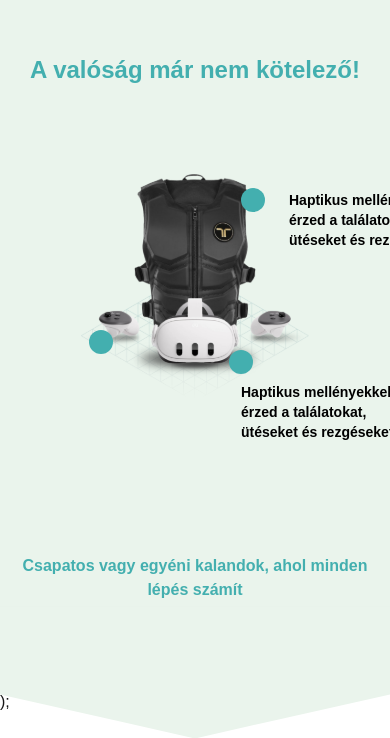
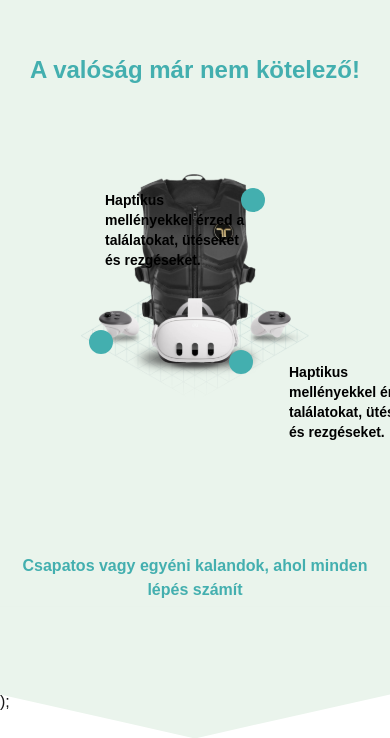
Before and after one commit to butus77/vrvilagszeged, a Next.js app: page / in a window 390 px wide. Shown: the part 804-1542 px from the top of the page. Built offline with nearby package versions, Linux system fonts and the light colour scheme.

Commit message:
mobilnezet igazitas

```diff
--- a/app/SecondSection.js
+++ b/app/SecondSection.js
@@ -22,7 +22,7 @@ export default function SecondSection() {
             title="Mellkasi rezgés"
           ></button>
 
-          <div className="absolute top-4 left-52 w-40 text-sm text-black font-bold text-left">
+          <div className="absolute top-4 left-6 sm:left-52 max-w-[150px] break-words w-40 text-sm text-black font-bold text-left">
             Haptikus mellényekkel érzed a találatokat, ütéseket és rezgéseket.
           </div>
           {/* Bal oldal közepe */}
@@ -36,7 +36,8 @@ export default function SecondSection() {
             className="absolute bottom-7 right-14 z-20 bg-[#43AFAF] w-6 h-6 rounded-full hover:bg-[#367D7E] transition"
             title="Alsó rész"
           ></button>
-          <div className="absolute -bottom-10 left-40 w-40 text-sm text-black text-left font-bold z-50">
+          <div className="absolute -bottom-10  left-52 sm:left-50 max-w-[150px] break-words
+w-40 text-sm text-black text-left font-bold z-50">
             Haptikus mellényekkel érzed a találatokat, ütéseket és rezgéseket.
           </div>
         </div>
```
